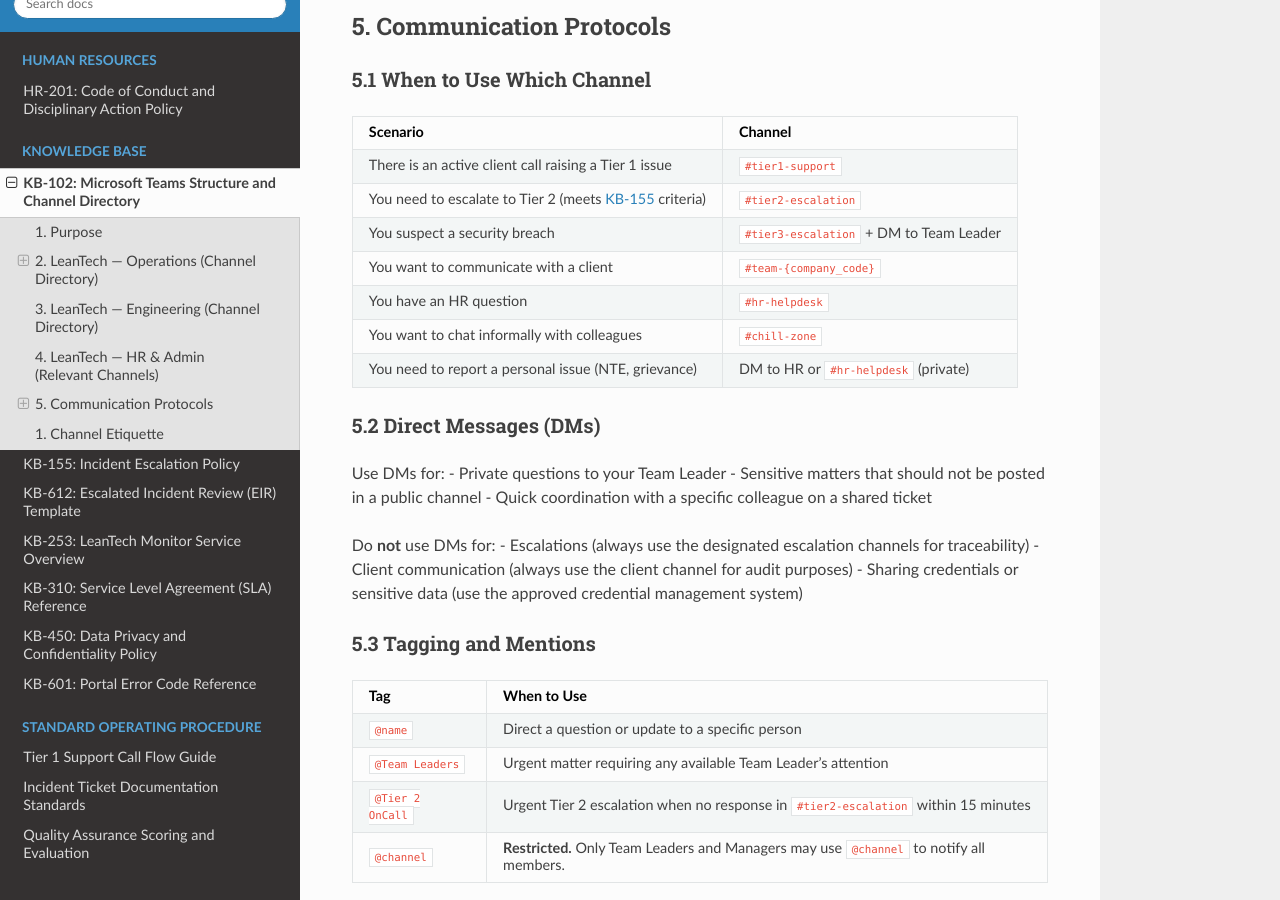
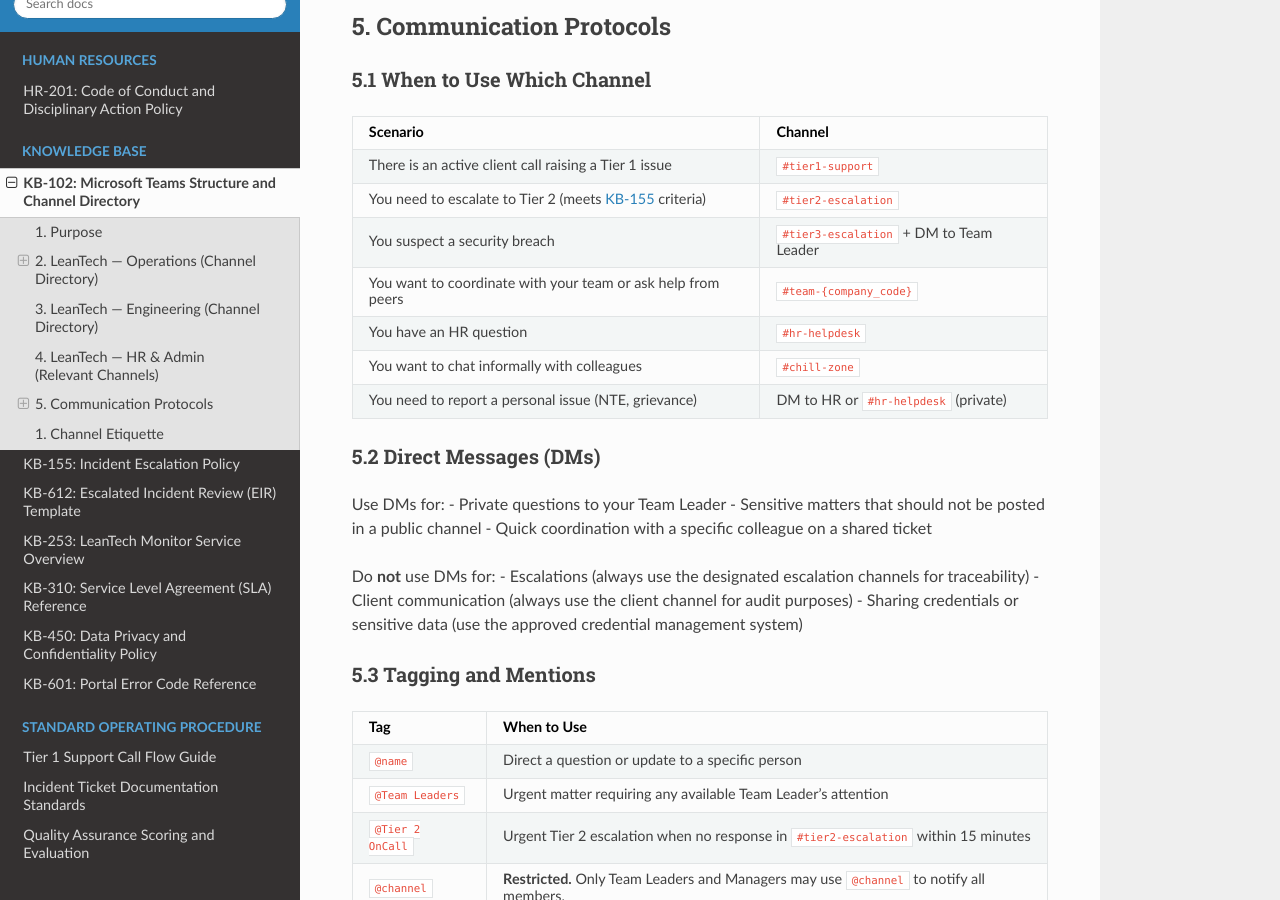
Before and after one commit to UE-Cal-CPE/wg2026-finals-ltcms, a Sphinx documentation site: the page built from docs/source/kb-102.rst, in a window 1280 px wide and 900 px high, scrolled down 3059 px. Built offline with Sphinx 7.4.7 and the Read the Docs theme 3.1.0, drawn with Linux system fonts in a browser that asks for light colours.

Commit message:
Update scenario description for team channels

```diff
--- a/docs/source/kb-102.rst
+++ b/docs/source/kb-102.rst
@@ -204,8 +204,8 @@
 | You suspect a security breach     | ``#tier3-escalation`` + DM to     |
 |                                   | Team Leader                       |
 +-----------------------------------+-----------------------------------+
-| You want to communicate with a    | ``#team-{company_code}``          |
-| client                            |                                   |
+| You want to coordinate with your  | ``#team-{company_code}``          |
+| team or ask help from peers       |                                   |
 +-----------------------------------+-----------------------------------+
 | You have an HR question           | ``#hr-helpdesk``                  |
 +-----------------------------------+-----------------------------------+
```
